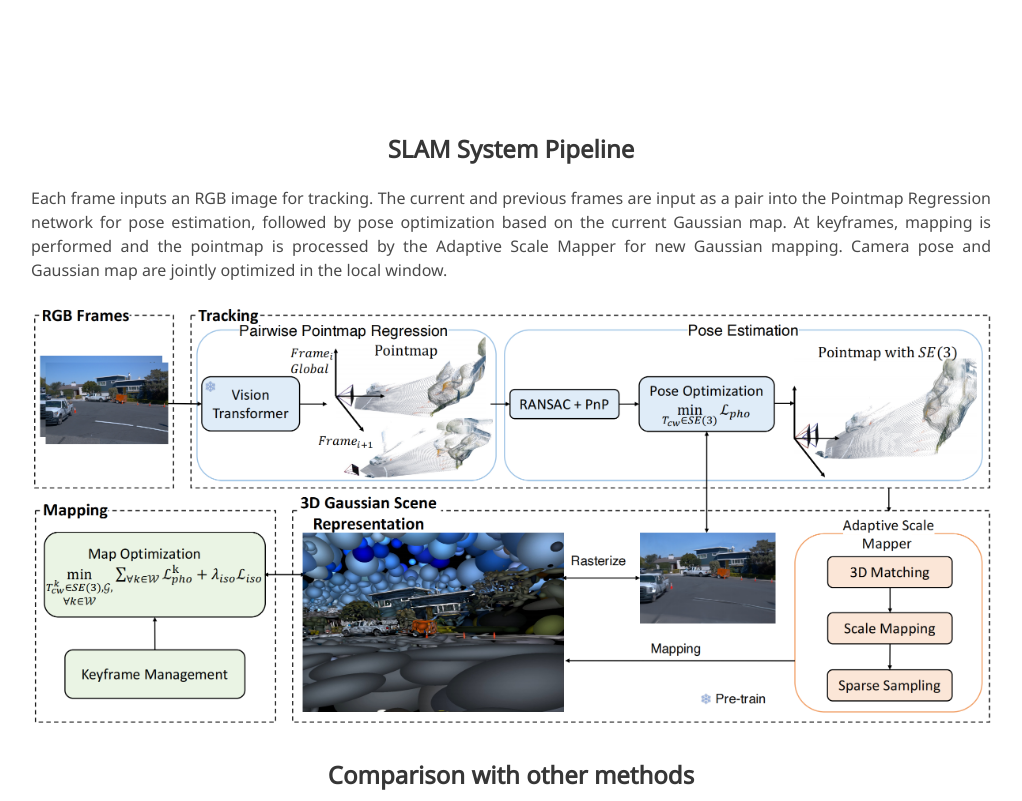
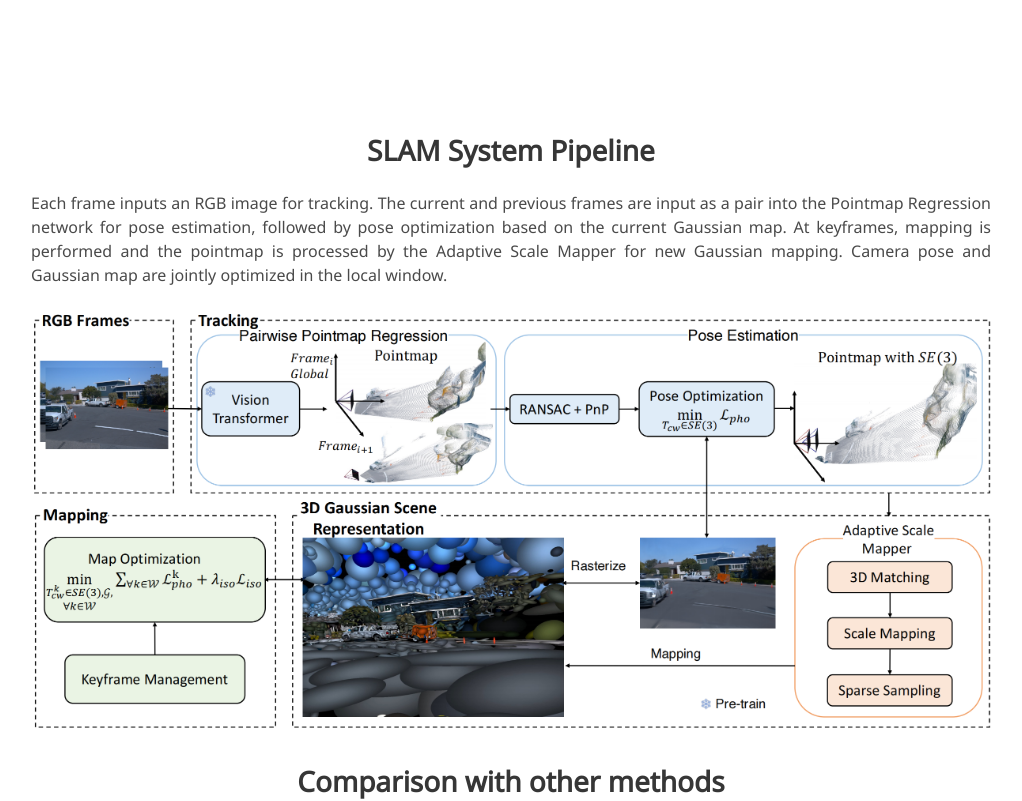
Before and after one commit to opengsslam/opengsslam.github.io, a plain HTML site: page index.html in a window 1280 px wide. Shown: the part 1600-2401 px from the top of the page, without its empty margins (129-1151 px from the left). Drawn offline with nearby package versions, Linux system fonts and the light colour scheme; a web font is replaced by a local one.

Commit message:
Update index.html

```diff
--- a/index.html
+++ b/index.html
@@ -137,9 +137,9 @@ Our experiments on the Waymo dataset demonstrate that OpenGS-SLAM reduces tracki
       <div class="column is-five">
         <!--<h2 class="title is-3">How it works</h2> -->
         <div class="content has-text-justified">
-          <h3 class="title has-text-centered">
+          <h2 class="title has-text-centered">
             SLAM System Pipeline
-          </h3>
+          </h2>
 
           <p>
             Each frame inputs an RGB image for tracking. The current and previous frames are input as a pair into the Pointmap Regression network for pose estimation,
@@ -150,9 +150,9 @@ Our experiments on the Waymo dataset demonstrate that OpenGS-SLAM reduces tracki
 
           <img id="method_train" width="100%" src="./image/流程图.png" alt="Marigold training scheme"/>
 
-          <h3 class="title has-text-centered">
+          <h2 class="title has-text-centered">
             Comparison with other methods
-          </h3>
+          </h2>
 
           <p>
             We compare our method with other RGB-only SLAM approaches supporting novel view rendering on the Waymo dataset.
```
